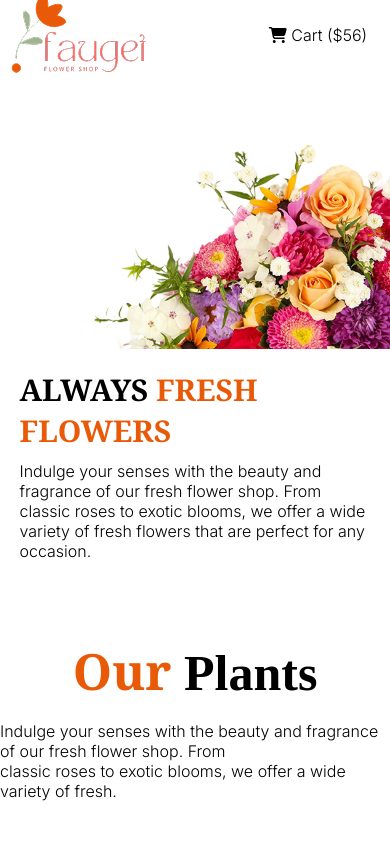
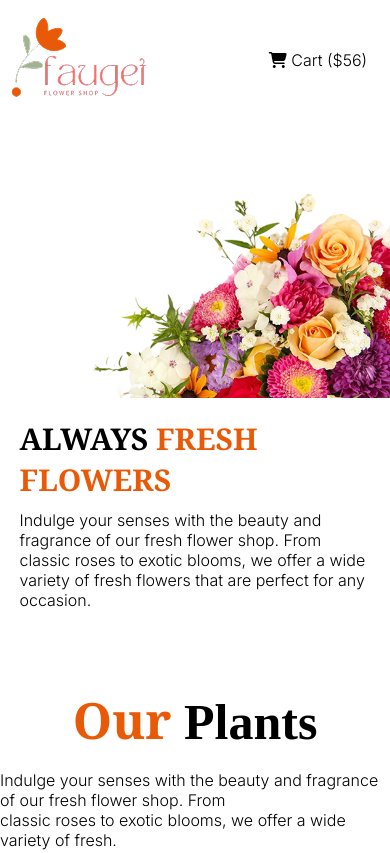
Before and after one commit to ratul43/flower-responsive-website, a plain HTML site: page index.html in a window 390 px wide. Shown: the top 853 px of the page. Drawn offline with Linux system fonts and the light colour scheme.

Commit message:
navbar section resolve for mobile devices

```diff
--- a/style.css
+++ b/style.css
@@ -416,6 +416,10 @@ body{
         width: 100%;
     }
 
+    .navbar-container{
+        margin: 20px auto;
+        height: 100%;
+    }
     .nav-list-container{
         width: 100%;
         padding: 0px;
```
